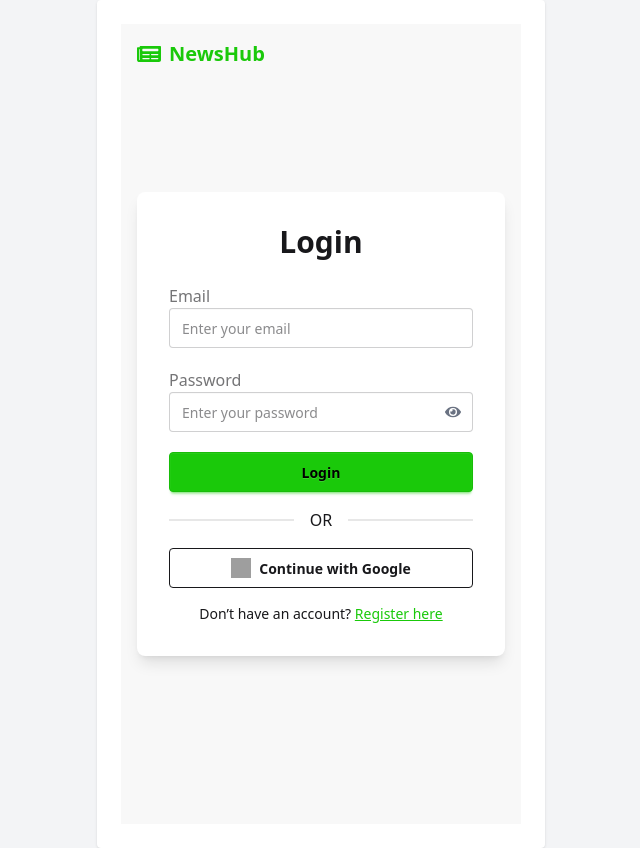
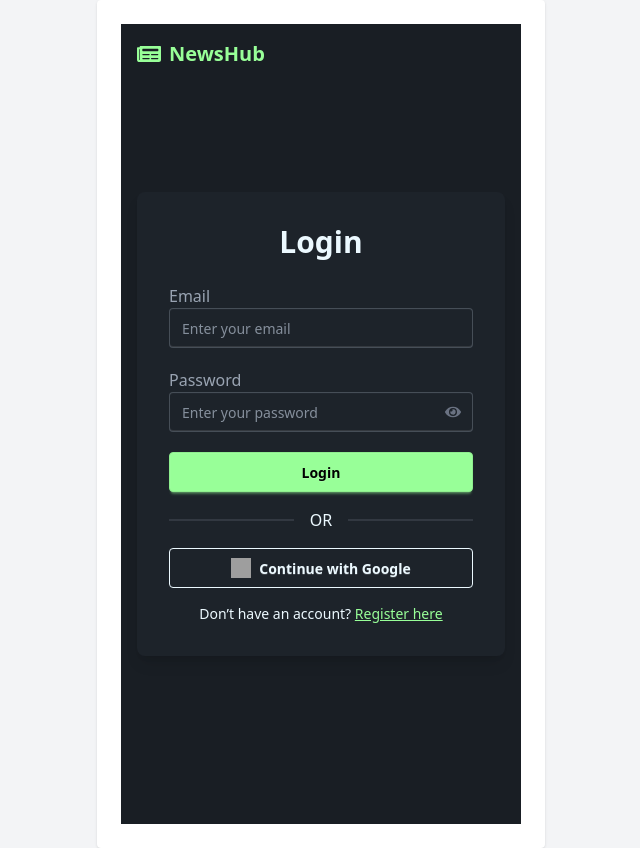
Before and after one commit to Naeem240/newsly-client-side, a React (Vite) app: page /auth/login in a window 1280 px wide. Shown: the whole page, without its empty margins (319-959 px from the left). Built offline with nearby package versions, Linux system fonts and the light colour scheme; no server answers; grey boxes are pictures that could not be loaded.

Commit message:
Implement theme changer

```diff
--- a/src/components/Navbar.jsx
+++ b/src/components/Navbar.jsx
@@ -1,6 +1,6 @@
 import { Link, NavLink } from "react-router";
 import { useEffect, useState } from "react";
-import { FaBars, FaTimes } from "react-icons/fa";
+import { FaBars, FaLightbulb, FaThemeco, FaTimes } from "react-icons/fa";
 import Swal from "sweetalert2";
 import useAuth from "../hooks/useAuth";
 import NewsHubLogo from "./NewsHubLogo";
@@ -9,7 +9,7 @@ import useAxiosSecure from "../hooks/useAxiosSecure";
 import Loading from "./Loading";
 
 const Navbar = () => {
-    const { user, logOut, isPremium, setIsPremium, loading } = useAuth();
+    const { user, logOut, isPremium, setIsPremium, loading, theme, setTheme } = useAuth();
     const axiosSecure = useAxiosSecure();
     const [isAdmin, setIsAdmin] = useState(false); // Replace with actual logic from DB or API
     const [menuOpen, setMenuOpen] = useState(false);
@@ -80,10 +80,10 @@ const Navbar = () => {
 
     return (
         <div className="bg-transparent backdrop-blur-3xl backdrop-brightness-50 shadow-md fixed w-full z-50">
+            <div onClick={()=>setTheme(!theme)} className="cursor-pointer fixed right-5 top-138 "><FaLightbulb className="size-10 bg-green-400 rounded-full p-2" /></div>
             <div className="px-4 md:px-6 lg:px-8 flex justify-between items-center py-3 transition-all animate-slide-in">
                 {/* Logo */}
                 <NewsHubLogo />
-
                 {/* Desktop Menu */}
                 <ul className="hidden lg:flex gap-6 items-center text-gray-100 font-semibold [&_li]:hover:text-primary [&_li]:font-bold [&_li]:transition-all [&_li]:duration-700">
                     {navLinks}
--- a/src/contexts/AuthProvider.jsx
+++ b/src/contexts/AuthProvider.jsx
@@ -8,6 +8,7 @@ import { AuthContext } from './AuthContext';
 const googleProvider = new GoogleAuthProvider();
 
 const AuthProvider = ({ children }) => {
+    const [theme, setTheme] = useState(false);
     const [user, setUser] = useState(null);
     const [loading, setLoading] = useState(true);
     const [isPremium, setIsPremium] = useState(false);
@@ -88,7 +89,9 @@ const AuthProvider = ({ children }) => {
         updateUserProfile,
         logOut,
         isPremium,
-        setIsPremium
+        setIsPremium,
+        theme,
+        setTheme
     };
 
     return (
--- a/src/layouts/AuthLayout.jsx
+++ b/src/layouts/AuthLayout.jsx
@@ -1,8 +1,11 @@
+import { use } from "react";
 import { Outlet } from "react-router";
+import { AuthContext } from "../contexts/AuthContext";
 
 const AuthLayout = () => {
+  const {theme} = use(AuthContext)
   return (
-    <div className="min-h-screen flex items-center justify-center bg-gray-100">
+    <div data-theme={`${theme?'light':'dark'}`} className="min-h-screen flex items-center justify-center bg-gray-100">
       <div className="max-w-md w-full p-6 bg-white rounded shadow">
         <Outlet />
       </div>
--- a/src/layouts/DashboardLayout.jsx
+++ b/src/layouts/DashboardLayout.jsx
@@ -1,13 +1,16 @@
 import { Link, Outlet } from "react-router";
 import NewsHubLogo from "../components/NewsHubLogo";
-import { useState } from "react";
+import { use, useState } from "react";
 import { IoMenu } from "react-icons/io5";
+import { AuthContext } from "../contexts/AuthContext";
 
 const DashboardLayout = () => {
   const [isSidebarOpen, setIsSidebarOpen] = useState(false);
 
+  const {theme} = use(AuthContext)
+
   return (
-    <div className="flex flex-col md:flex-row min-h-screen">
+    <div data-theme={`${theme?'light':'dark'}`} className="flex flex-col md:flex-row min-h-screen">
       {/* Mobile Top Navbar */}
       <div className="flex items-center justify-between bg-gray-800 text-gray-100 p-4 md:hidden">
         <NewsHubLogo />
--- a/src/layouts/MainLayout.jsx
+++ b/src/layouts/MainLayout.jsx
@@ -1,21 +1,23 @@
 import Navbar from "../components/Navbar";
 import Footer from "../components/Footer";
 import { Outlet } from "react-router";
-import { useEffect } from "react";
+import { use, useEffect } from "react";
+import { AuthContext } from "../contexts/AuthContext";
 
 const MainLayout = () => {
+  const {theme} = use(AuthContext)
   // Jump to Top
   useEffect(() => {
     window.scrollTo(0, 0);
   }, [])
   return (
-    <>
+    <div data-theme={`${theme?'light':'dark'}`}>
       <Navbar />
       <main className="min-h-[80vh]">
         <Outlet />
       </main>
       <Footer />
-    </>
+    </div>
   );
 };
 
```
